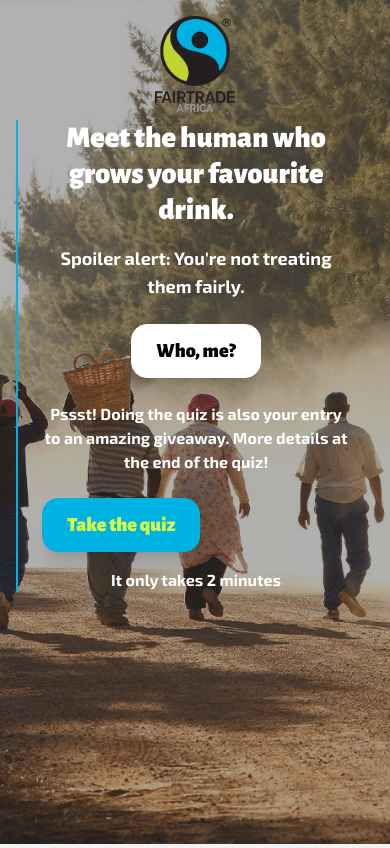
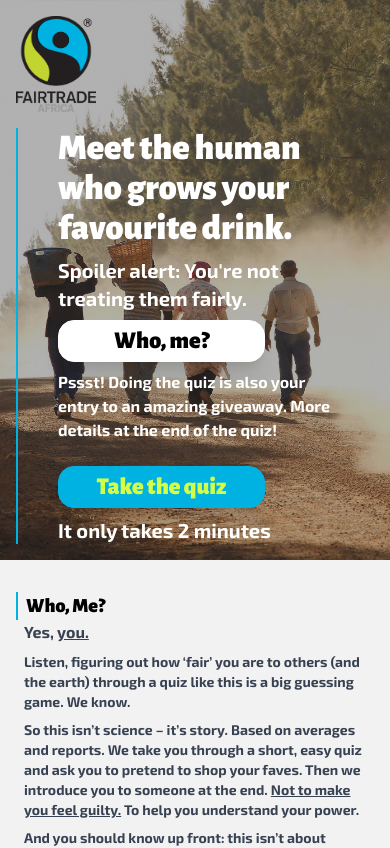
Before and after one commit to sagy-2fellas/FTA-QUIZ, a Next.js app: page / in a window 390 px wide. Shown: the top 848 px of the page. Built offline with nearby package versions, Linux system fonts and the light colour scheme.

Commit message:
Add mobile responsiveness optimizations for South Africa and Kenya users

```diff
--- a/src/components/Home.jsx
+++ b/src/components/Home.jsx
@@ -3,48 +3,41 @@ import Image from "next/image";
 import Link from "next/link";
 const Home = () => {
   return (
-    <div className="relative min-h-screen">
-      <div className="bgHomeHero h-full w-screen lg:w-1/2 absolute right-0"></div>
-      <div className={`${styles.boxWidth} mx-auto`}>
-        <div className="grid lg:grid-cols-2">
-          <div className="flex flex-col justify-center space-y-4 sm:space-y-6 lg:space-y-8 mx-auto z-50 py-4 lg:py-20">
-            <div className="h-16 w-16 sm:h-20 sm:w-20 lg:h-auto lg:w-auto mx-auto lg:mx-0">
-              <Image
-                src="/img/logo-fairtrade.png"
-                width={135}
-                height={162}
-                alt="Fairtrade Logo"
-                priority
-                className="w-full h-auto"
-              />
+    <div className="relative ">
+      <div className="bgHomeHero h-full  w-screen md:w-1/2  absolute right-0 "></div>
+      <div className={`${styles.boxWidth} mx-auto  `}>
+        <div className="grid md:grid-cols-2  ">
+          <div className="flex flex-col justify-center  2xl:space-y-8 space-y-8  mx-auto z-50 py-4 lg:py-20">
+            <div className="h-20 w-20 sm:h-auto sm:w-auto ">
+              <Image src="/img/logo-fairtrade.png" width={135} height={162} />
             </div>
-            <div className="border-l-2 lg:py-14 border-ft-blue">
-              <div className="space-y-3 sm:space-y-4 lg:space-y-6 xl:space-y-8 mx-4 sm:mx-6 lg:mx-10">
-                <h1 className="font-alegreya text-2xl sm:text-3xl md:text-4xl lg:text-5xl xl:text-6xl 2xl:text-7xl text-white lg:text-black text-center lg:text-left leading-tight">
+            <div className="  border-l-2 lg:py-14 border-ft-blue">
+              <div className="2xl:space-y-8 sm:space-y-4 space-y-2 mx-10">
+                <h1 className="font-alegreya 2xl:text-7xl text-white md:text-black lg:text-5xl  text-4xl">
                   Meet the human who grows your favourite drink.
                 </h1>
-                <p className="font-exo text-base sm:text-lg md:text-xl lg:text-2xl text-white lg:text-gray-700 text-center lg:text-left">
+                <p className="font-exo text-xl md:text-2xl text-white md:text-gray-700">
                   Spoiler alert: You're not treating them fairly.
                 </p>
-                <div className="flex justify-center lg:justify-start">
+                <div>
                   <Link href="/#WhoMe">
-                    <button className="shadow-xl border rounded-2xl border-white bg-white lg:border-black py-3 px-6 lg:px-10 text-lg sm:text-xl lg:text-2xl xl:text-3xl font-alegreya text-black w-full sm:w-auto min-h-[44px] touch-manipulation">
+                    <button className="shadow-xl border rounded-2xl border-white bg-white md:border-black py-1 px-4 md:px-10 sm:text-3xl text-2xl  font-alegreya text-black md:text-black  w-3/4 sm:w-auto">
                       Who, me?
                     </button>
                   </Link>
                 </div>
-                <p className="font-exo text-sm sm:text-base lg:text-lg text-white lg:text-gray-700 text-center lg:text-left">
+                <p className="font-exo text-base md:text-lg text-white md:text-gray-700">
                   Pssst! Doing the quiz is also your entry to an amazing
                   giveaway. More details at the end of the quiz!
                 </p>
-                <div className="flex flex-col sm:flex-row gap-4 lg:gap-6">
-                  <div className="flex-1">
+                <div className="sm:flex gap-x-6">
+                  <div>
                     <Link href="/quiz">
-                      <button className="cursor-pointer shadow-xl border rounded-2xl text-ft-light-green bg-ft-blue border-ft-blue py-3 px-6 lg:px-10 text-lg sm:text-xl lg:text-2xl xl:text-3xl font-alegreya w-full sm:w-auto min-h-[44px] touch-manipulation">
+                      <button className="cursor-pointer shadow-xl border rounded-2xl text-ft-light-green bg-ft-blue border-ft-blue py-1 px-4 md:px-10 text-2xl sm:text-3xl font-alegreya w-3/4 sm:w-auto mt-4 sm:mt-0">
                         Take the quiz
                       </button>
                     </Link>
-                    <p className="font-exo text-sm sm:text-base lg:text-lg xl:text-xl text-white lg:text-black text-center lg:text-left mt-2">
+                    <p className="font-exo text-xl md:text-center text-white md:text-black  mt-2">
                       It only takes 2 minutes
                     </p>
                   </div>
@@ -52,7 +45,7 @@ const Home = () => {
               </div>
             </div>
           </div>
-          <div className="hidden lg:block"></div>
+          <div className="hidden md:block sm:col-span-1 "></div>
         </div>
       </div>
     </div>
--- a/src/styles/globals.css
+++ b/src/styles/globals.css
@@ -11,17 +11,6 @@ body {
     Ubuntu, Cantarell, Fira Sans, Droid Sans, Helvetica Neue, sans-serif;
   background: #f2f2f2;
   padding-top: env(safe-area-inset-top) !important;
-  /* Mobile optimizations */
-  -webkit-text-size-adjust: 100%;
-  -webkit-tap-highlight-color: transparent;
-  -webkit-touch-callout: none;
-  -webkit-user-select: none;
-  -moz-user-select: none;
-  -ms-user-select: none;
-  user-select: none;
-  /* Improve scrolling on mobile */
-  -webkit-overflow-scrolling: touch;
-  overscroll-behavior: none;
 }
 
 a {
@@ -51,7 +40,6 @@ a {
   background-position: center;
 }
 
-/* Mobile-first optimizations */
 @media screen and (max-width: 600px) {
   .bgHomeHero {
     background: linear-gradient(
@@ -64,47 +52,6 @@ a {
     position: absolute;
     top: 0px;
     background-position: center;
-  }
-
-  /* Improve touch targets for mobile */
-  button, .cursor-pointer {
-    min-height: 44px;
-    min-width: 44px;
-  }
-
-  /* Better text readability on small screens */
-  body {
-    font-size: 16px;
-    line-height: 1.5;
-  }
-
-  /* Optimize animations for mobile */
-  * {
-    -webkit-transform: translateZ(0);
-    transform: translateZ(0);
-  }
-}
-
-/* Very small screens (320px and below) */
-@media screen and (max-width: 320px) {
-  .bgHomeHero {
-    background-size: 150% auto;
-    background-position: center top;
-  }
-
-  /* Reduce font sizes for very small screens */
-  h1 {
-    font-size: 1.5rem !important;
-    line-height: 1.3 !important;
-  }
-
-  h2 {
-    font-size: 1.25rem !important;
-    line-height: 1.3 !important;
-  }
-
-  p {
-    font-size: 0.875rem !important;
   }
 }
 
@@ -695,69 +642,3 @@ a {
 .animate-slide {
   animation: slide 1s infinite;
 }
-
-/* Mobile-specific optimizations for South African/Kenyan users */
-@media screen and (max-width: 768px) {
-  /* Reduce animations on mobile for better performance */
-  .animate-q,
-  .animate-q-1,
-  .animate-q-2,
-  .animate-q-3,
-  .animate-q-4 {
-    animation-duration: 2s;
-  }
-
-  /* Optimize touch interactions */
-  .touch-manipulation {
-    touch-action: manipulation;
-  }
-
-  /* Better button spacing for thumbs */
-  button {
-    padding: 12px 16px;
-    margin: 8px 0;
-  }
-
-  /* Improve text readability */
-  h1, h2, h3 {
-    line-height: 1.2;
-    word-break: break-word;
-  }
-
-  /* Optimize images for mobile */
-  img {
-    max-width: 100%;
-    height: auto;
-  }
-
-  /* Better form inputs */
-  input, select, textarea {
-    font-size: 16px; /* Prevents zoom on iOS */
-    padding: 12px;
-    border-radius: 8px;
-  }
-}
-
-/* Very small screens (common in target markets) */
-@media screen and (max-width: 360px) {
-  .container {
-    padding: 8px;
-  }
-
-  h1 {
-    font-size: 1.5rem !important;
-  }
-
-  h2 {
-    font-size: 1.25rem !important;
-  }
-
-  p {
-    font-size: 0.875rem !important;
-  }
-
-  button {
-    font-size: 0.875rem;
-    padding: 10px 14px;
-  }
-}
--- a/tailwind.config.js
+++ b/tailwind.config.js
@@ -1,6 +1,7 @@
 /** @type {import('tailwindcss').Config} */
 module.exports = {
-  content: ["./src/pages/**/*.{js,ts,jsx,tsx}", "./src/**/*.{js,jsx}"],
+  purge: ["./src/pages/**/*.{js,ts,jsx,tsx}", "./src/**/*.{js,jsx}"],
+  mode: "jit",
   theme: {
     extend: {
       colors: {
@@ -11,12 +12,14 @@ module.exports = {
         "ft-bg": "#f2f2f2",
       },
       screens: {
-        xs: "320px", // Small phones
-        sm: "375px", // Standard phones
-        md: "414px", // Large phones
-        lg: "768px", // Tablets
-        xl: "1024px", // Small laptops
-        "2xl": "1200px", // Large screens
+        xs: "375px",
+        ss: "620px",
+        sm: "768px",
+        md2: "1024px",
+        md: "1060px",
+        lg: "1200px",
+        "2lg": "1500px",
+        xl: "1700px",
       },
       fontFamily: {
         alegreya: ["Alegreya", "sans-serif"],
```
Also changed, not shown: src/components/QuizStepper.jsx (+25 -25 lines), src/components/quiz/QuestionOne.jsx (+37 -57 lines), src/components/svg/Map.jsx (+3 -14 lines).
